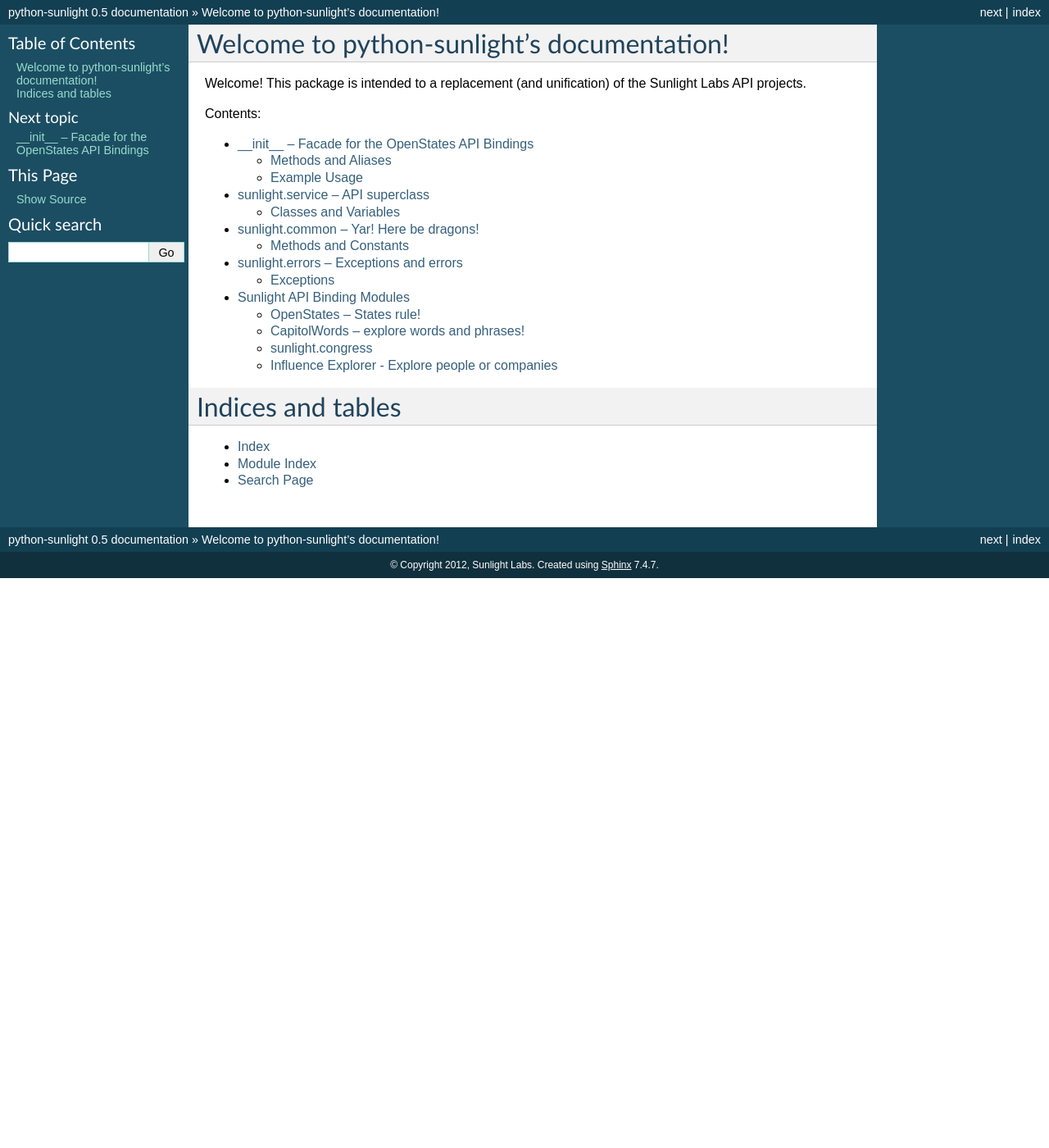
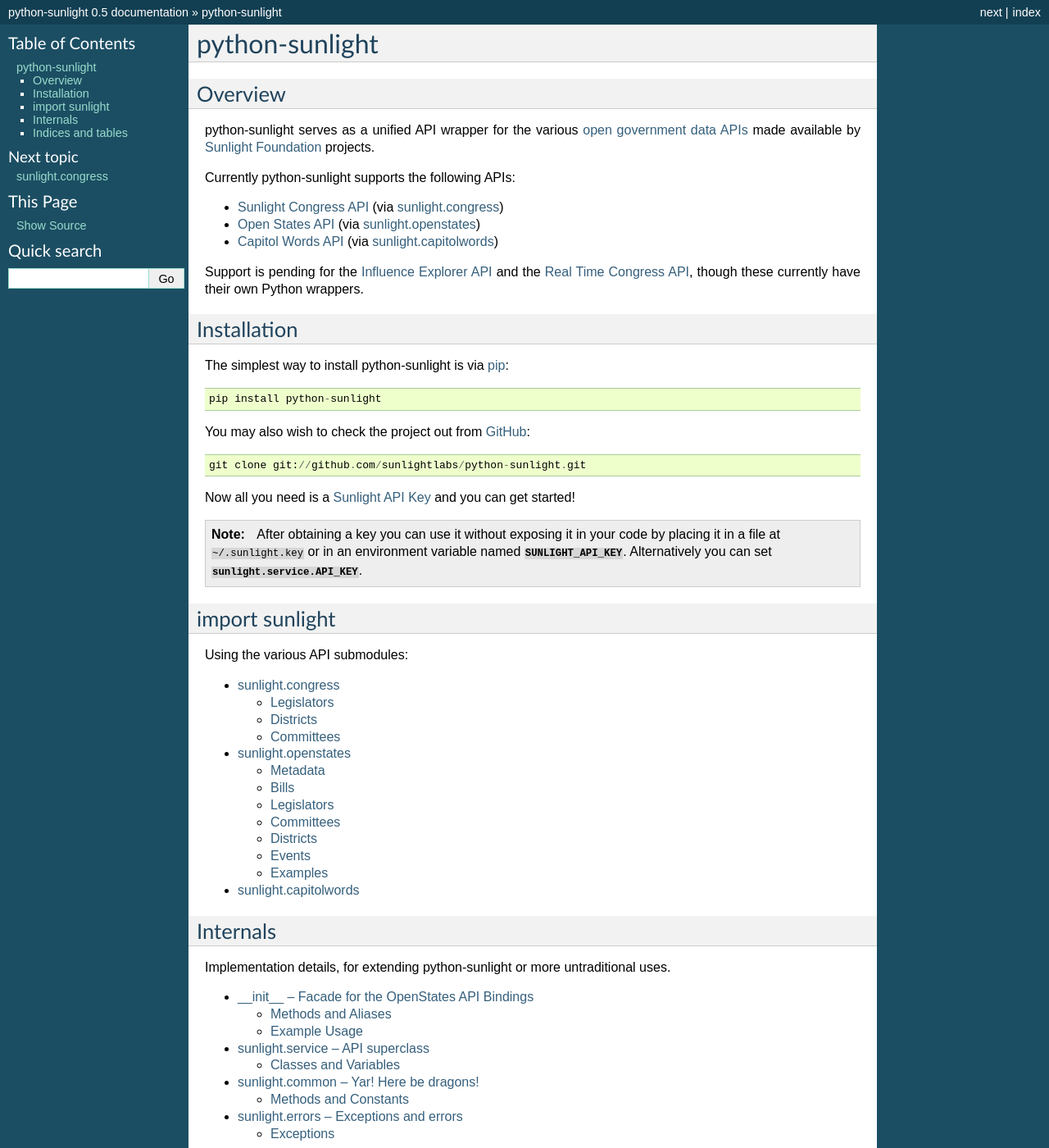
Before and after one commit to sunlightlabs/python-sunlight, a Sphinx documentation site: the page built from docs/source/index.rst, in a window 1280 px wide and 1400 px high. Shown: the whole window at 82% size. Built offline with Sphinx 7.4.7, drawn with Linux system fonts in a browser that asks for light colours; formulas are drawn with MathJax 3; the version number is read from the project's files by our own code.

Commit message:
big-doc-refactor
* refactor documentation to prepare for release
* internal classes are now lowercase, ugly but it fixes sphinx

```diff
--- a/docs/source/index.rst
+++ b/docs/source/index.rst
@@ -1,10 +1,57 @@
-Welcome to python-sunlight's documentation!
-===========================================
+===============
+python-sunlight
+===============
 
-Welcome! This package is intended to a replacement (and unification) of the
-Sunlight Labs API projects.
+Overview
+========
 
-Contents:
+python-sunlight serves as a unified API wrapper for the various `open government data
+APIs <http://services.sunlightlabs.com>`_ made available by `Sunlight Foundation <http://sunlightfoundation.com>`_
+projects.
+
+Currently python-sunlight supports the following APIs:
+
+* `Sunlight Congress API <http://services.sunlightlabs.com/docs/Sunlight_Congress_API/>`_ (via :ref:`sunlight.congress`)
+* `Open States API <http://openstates.org/api/>`_ (via :ref:`sunlight.openstates`)
+* `Capitol Words API <http://capitolwords.org/api/>`_ (via :ref:`sunlight.capitolwords`)
+
+Support is pending for the `Influence Explorer API <http://data.influenceexplorer.com/api/>`_ and the
+`Real Time Congress API <http://services.sunlightlabs.com/docs/Real_Time_Congress_API/>`_,
+though these currently have their own Python wrappers.
+
+Installation
+============
+
+The simplest way to install python-sunlight is via `pip <http://www.pip-installer.org/>`_::
+
+    pip install python-sunlight
+
+You may also wish to check the project out from `GitHub <http://github.com/sunlightlabs/python-sunlight>`_::
+
+    git clone git://github.com/sunlightlabs/python-sunlight.git
+
+Now all you need is a `Sunlight API Key <http://services.sunlightlabs.com/accounts/register/>`_ and you can get started!
+
+.. note::
+    After obtaining a key you can use it without exposing it in your code by placing it in a file at :file:`~/.sunlight.key` or in an
+    environment variable named :envvar:`SUNLIGHT_API_KEY`.  Alternatively you can set :data:`sunlight.service.API_KEY`.
+
+import sunlight
+===============
+
+Using the various API submodules:
+
+.. toctree::
+   :maxdepth: 2
+
+   sunlight/services/congress.rst
+   sunlight/services/openstates.rst
+   sunlight/services/capitolwords.rst
+
+Internals
+=========
+
+Implementation details, for extending python-sunlight or more untraditional uses.
 
 .. toctree::
    :maxdepth: 2
--- a/docs/source/sunlight/services/congress.rst
+++ b/docs/source/sunlight/services/congress.rst
@@ -1,3 +1,5 @@
+.. _sunlight.congress:
+
 =================
 sunlight.congress
 =================
--- a/docs/source/sunlight/services/openstates.rst
+++ b/docs/source/sunlight/services/openstates.rst
@@ -1,28 +1,75 @@
-OpenStates -- States rule!
-==========================
+.. _sunlight.openstates:
 
-This is a thin wrapper around the `OpenStates <http://openstates.org/api/>`_
-API, which provides state-local data on Legislators, Legislative Instruments,
-Votes, Committees, Events, Districts and more!
+===================
+sunlight.openstates
+===================
+
+This is a thin wrapper around the `Open States <http://openstates.org/api/>`_
+API, which provides data on state legislators, bills, votes, committees, districts,
+events, and more!
 
 Please consider contributing to the
-`project <https://github.com/sunlightlabs/openstates>`_, it's all open-source,
-and community involvement is valued very much by the OpenStates crew.
+`Open States project <https://github.com/sunlightlabs/openstates>`_, it's all open-source,
+and community involvement is valued very much by the Open States crew.
 
 .. note::
-    If you come accrros data quality issues, broken code, or missing data,
+    If you come across data quality issues, broken code, or missing data,
     please file a report on the
-    `Github issues page <https://github.com/sunlightlabs/openstates/issues>`_.
+    `GitHub issues page <https://github.com/sunlightlabs/openstates/issues>`_.
     Thanks!
 
-Class Documentation
-*******************
+Metadata
+========
 
-.. automodule:: sunlight.services.openstates
-   :members:
+Methods for dealing with `Open States Metadata <http://openstates.org/api/metadata/#metadata-fields>`_.
+
+.. automethod:: sunlight.services.openstates.openstates.all_metadata
+.. automethod:: sunlight.services.openstates.openstates.state_metadata
+
+Bills
+=====
+
+Methods for dealing with `Open States Bills <http://openstates.org/api/bills/#bill-fields>`_.
+
+.. automethod:: sunlight.services.openstates.openstates.bills
+.. automethod:: sunlight.services.openstates.openstates.bill_detail
+
+Legislators
+===========
+
+Methods for dealing with `Open States Legislators <http://openstates.org/api/legislators/#legislator-fields>`_.
+
+.. automethod:: sunlight.services.openstates.openstates.legislators
+.. automethod:: sunlight.services.openstates.openstates.legislator_detail
+.. automethod:: sunlight.services.openstates.openstates.legislator_geo_search
+
+Committees
+==========
+
+Methods for dealing with `Open States Committees <http://openstates.org/api/committees/#committee-fields>`_.
+
+.. automethod:: sunlight.services.openstates.openstates.committees
+.. automethod:: sunlight.services.openstates.openstates.committee_detail
+
+Districts
+=========
+
+Methods for dealing with `Open States Districts <http://openstates.org/api/districts/#district-fields>`_.
+
+.. automethod:: sunlight.services.openstates.openstates.districts
+.. automethod:: sunlight.services.openstates.openstates.district_boundary
+
+Events
+======
+
+Methods for dealing with `Open States Events <http://openstates.org/api/events/#event-fields>`_.
+
+.. automethod:: sunlight.services.openstates.openstates.events
+.. automethod:: sunlight.services.openstates.openstates.event_detail
+
 
 Examples
-********
+========
 
 Bills::
 
```
Also changed, not shown: other parts of docs/source/index.rst (+0 -1 lines), docs/source/sunlight/services/capitolwords.rst (+14 -11 lines), docs/source/sunlight/services/index.rst (deleted, +0 -10 lines), sunlight/__init__.py (+2 -17 lines), 2 other files.
